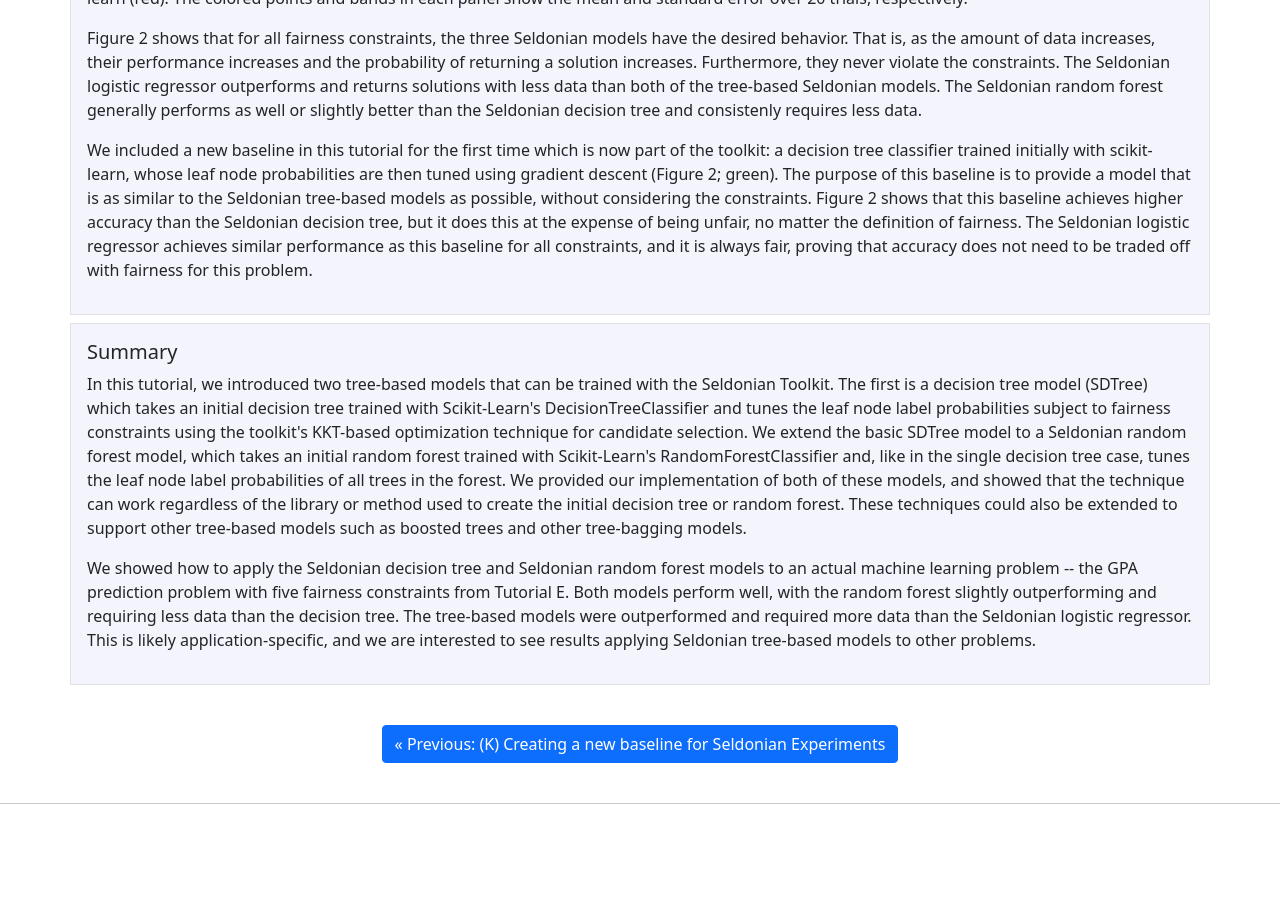
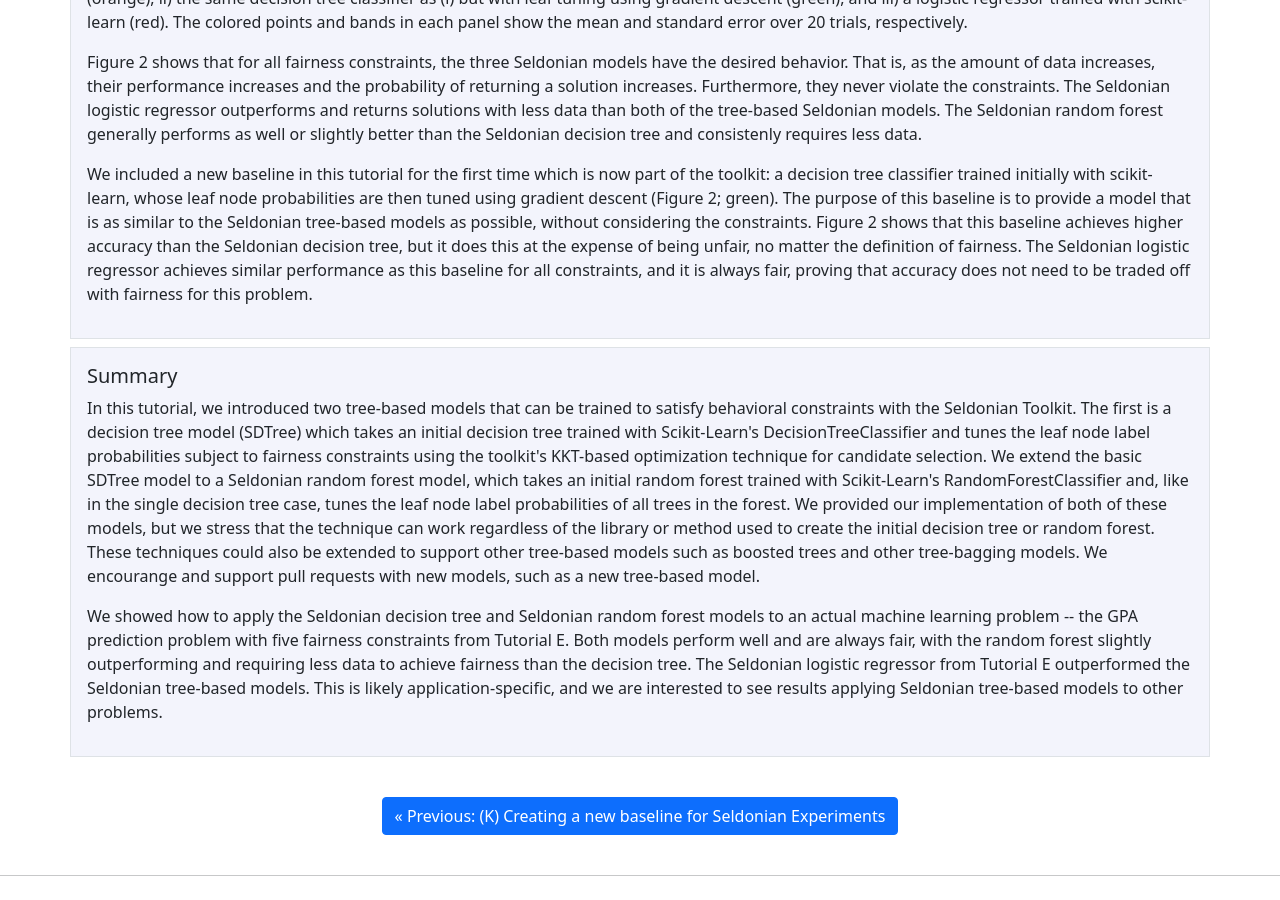
Before and after one commit to seldonian-framework/Tutorials, a Jekyll site: the page built from _tutorials/decision_trees.md, in a window 1280 px wide and 900 px high, scrolled down 15377 px. Built offline with Jekyll 4.4.1, drawn with Linux system fonts in a browser that asks for light colours; nearby versions of some CDN libraries; formulas are drawn with MathJax 3; before the commit the page ends 16205 px from its top, so only the background shows below that; some of the changed text lies outside the part shown.

Commit message:
polish tutorial

```diff
--- a/_tutorials/decision_trees.md
+++ b/_tutorials/decision_trees.md
@@ -231,7 +231,7 @@
 <h5 id="gpa_spec_object">Creating the specification object</h5>
 
 <p>
-    There are a few differences between the script we used to create spec objects in Tutorial E and the one we will create here: i) the model object is now the SeldonianDecisionTree or SeldonianRandomForest model, ii) we use tighter versions of the same fairness constraints, and iii) we customize the hyperparameters of the KKT optimization. We used all of the default hyperparameters of the scikit-learn decision tree and random forest models except <code class="codesnippet">max_depth</code> and <code class="codesnippet">n_estimators</code> (for random forest). We chose a max depth of 5 to keep the model relatively simple. In a real situation, one would tune max_depth as with any other hyperparameter. Below is code snippet for creating the spec objects for each of the five fairness constraints from Tutorial E for the Seldonian decision tree model. Note that the data path and metadata path are local paths and must be adjusted to wherever you downloaded those two files. The two files can be downloaded from <a href="https://github.com/seldonian-toolkit/Engine/tree/main/static/datasets/supervised/GPA">here</a>.
+    There are a few differences between the script we used to create spec objects in Tutorial E and the one we will create here: i) the model object is now the SeldonianDecisionTree or SeldonianRandomForest model, ii) we use tighter versions of the same fairness constraints, and iii) we customize the hyperparameters of the KKT optimization. We used all of the default hyperparameters of the scikit-learn decision tree and random forest models except <code class="codesnippet">max_depth</code> and <code class="codesnippet">n_estimators</code> (for random forest). We chose a <code class="codesnippet">max_depth=5</code> to keep the model simple and to avoid overfitting, and we chose <code class="codesnippet">n_estimators=50</code> to get a reasonably-sized forest without incurring too much compute. In a real situation, one would tune these hyperparameters. Below is code snippet for creating the spec objects for each of the five fairness constraints from Tutorial E for the Seldonian decision tree model. Note that the data path and metadata path are local paths and must be adjusted to wherever you downloaded those two files. The two files can be downloaded from <a href="https://github.com/seldonian-toolkit/Engine/tree/main/static/datasets/supervised/GPA">here</a>.
 </p>
 
 <div>
@@ -336,6 +336,10 @@
 <p>
     Running this code will create fives specfiles in the directory: <code>specfiles/</code>. Next, we show how to create the five specfiles for the random forest model.
 </p>
+
+<div>
+
+<input type="button" style="float: right" class="btn btn-sm btn-secondary" onclick="copy2Clipboard(this)" value="Copy code snippet">
 {% highlight python %}
 import os
 import autograd.numpy as np
@@ -431,7 +435,7 @@
         spec_save_name = f'specfiles/gpa_{constraint_name}_{epsilon}_fracsafety_{frac_data_in_safety}_skrf_maxdepth{max_depth}_{n_estimators}trees_reparam_spec.pkl'
         save_pickle(spec_save_name,spec,verbose=True)
 {% endhighlight python %}
-
+</div>
 <p>
     This will save five more spec files to the <code>specfiles/</code> directory. Now we will skip running the engine and go straight to running an experiment.
 </p>
@@ -456,7 +460,7 @@
             In this experiment, we omit the comparison to Fairlearn models, as that is not the purpose of this tutorial.
         </li>
         <li>
-            In this tutorial, we use a held-out test set of 1/3 of the original GPA dataset ($\sim$14,500 samples) for calculating the performance (left plot) and fairness violation (right plot). We use the remaining 2/3 of the data ($\sim$28,800 samples) for resampling to make the trial datasets.
+            In this tutorial, we use a held-out test set of 1/3 of the original GPA dataset ($\sim$14,500 samples) for calculating the performance (left plot) and fairness violation (right plot). We resample the remaining 2/3 of the data ($\sim$28,800 samples) to make the trial datasets.
         </li>
         <li>
             We use probabilistic accuracy rather than deterministic accuracy for the performance metric.
@@ -465,9 +469,12 @@
         </li>
     </ul>
 
-    Again, these differences do not affect the comparison between the Seldonian models because we use the same performance metrics and primary objectives for all models in this tutorial. We do not have control over the primary objective function used to fit the scikit-learn baselines, but we do evaluate them using the same performance metric and the Seldonian modles.
+    Again, these differences do not affect the comparison between the Seldonian models because we use the same performance metrics and primary objectives for all models in this tutorial. We do not have control over the primary objective function used to fit the scikit-learn baselines, but we do evaluate them using the same performance metric as the Seldonian models.
 </p>
 
+<div>
+
+<input type="button" style="float: right" class="btn btn-sm btn-secondary" onclick="copy2Clipboard(this)" value="Copy code snippet">
 {% highlight python %}
 import os
 import numpy as np
@@ -617,6 +624,9 @@
 if __name__ == "__main__":
     main()
 {% endhighlight python %}
+
+</div>
+
 <p>
     In addition to running this script for the five fairness constraints for both Seldonian decision tree and Seldonian random forest, we also separately re-ran the experiments in Tutorial E using the same setup as these experiments (i.e., same constraints, performance metric, primary objective function, and held-out test set), so that we could compare the Seldonian decision tree, Seldonian random forest, and the Seldonian logistic regressor all on the same plots. The results from the five experiments are shown below. See the bottom row for the legend, which applies to all rows.
 </p>
@@ -643,11 +653,11 @@
 <div class="container p-3 my-2 border" style="background-color: #f3f4fc;">
 <h5 id="summary">Summary</h5>
 <p>
-    In this tutorial, we introduced two tree-based models that can be trained with the Seldonian Toolkit. The first is a decision tree model (SDTree) which takes an initial decision tree trained with Scikit-Learn's DecisionTreeClassifier and tunes the leaf node label probabilities subject to fairness constraints using the toolkit's KKT-based optimization technique for candidate selection. We extend the basic SDTree model to a Seldonian random forest model, which takes an initial random forest trained with Scikit-Learn's RandomForestClassifier and, like in the single decision tree case, tunes the leaf node label probabilities of all trees in the forest. We provided our implementation of both of these models, and showed that the technique can work regardless of the library or method used to create the initial decision tree or random forest. These techniques could also be extended to support other tree-based models such as boosted trees and other tree-bagging models.
+    In this tutorial, we introduced two tree-based models that can be trained to satisfy behavioral constraints with the Seldonian Toolkit. The first is a decision tree model (SDTree) which takes an initial decision tree trained with Scikit-Learn's DecisionTreeClassifier and tunes the leaf node label probabilities subject to fairness constraints using the toolkit's KKT-based optimization technique for candidate selection. We extend the basic SDTree model to a Seldonian random forest model, which takes an initial random forest trained with Scikit-Learn's RandomForestClassifier and, like in the single decision tree case, tunes the leaf node label probabilities of all trees in the forest. We provided our implementation of both of these models, but we stress that the technique can work regardless of the library or method used to create the initial decision tree or random forest. These techniques could also be extended to support other tree-based models such as boosted trees and other tree-bagging models. We encourange and support pull requests with new models, such as a new tree-based model.
 </p>
 
 <p>
-    We showed how to apply the Seldonian decision tree and Seldonian random forest models to an actual machine learning problem -- the GPA prediction problem with five fairness constraints from Tutorial E. Both models perform well, with the random forest slightly outperforming and requiring less data than the decision tree. The tree-based models were outperformed and required more data than the Seldonian logistic regressor. This is likely application-specific, and we are interested to see results applying Seldonian tree-based models to other problems.
+    We showed how to apply the Seldonian decision tree and Seldonian random forest models to an actual machine learning problem -- the GPA prediction problem with five fairness constraints from Tutorial E. Both models perform well and are always fair, with the random forest slightly outperforming and requiring less data to achieve fairness than the decision tree. The Seldonian logistic regressor from Tutorial E outperformed the Seldonian tree-based models. This is likely application-specific, and we are interested to see results applying Seldonian tree-based models to other problems.
 </p>
 
 </div>
```
Also changed, not shown: other parts of _tutorials/decision_trees.md (+2 -2 lines).
